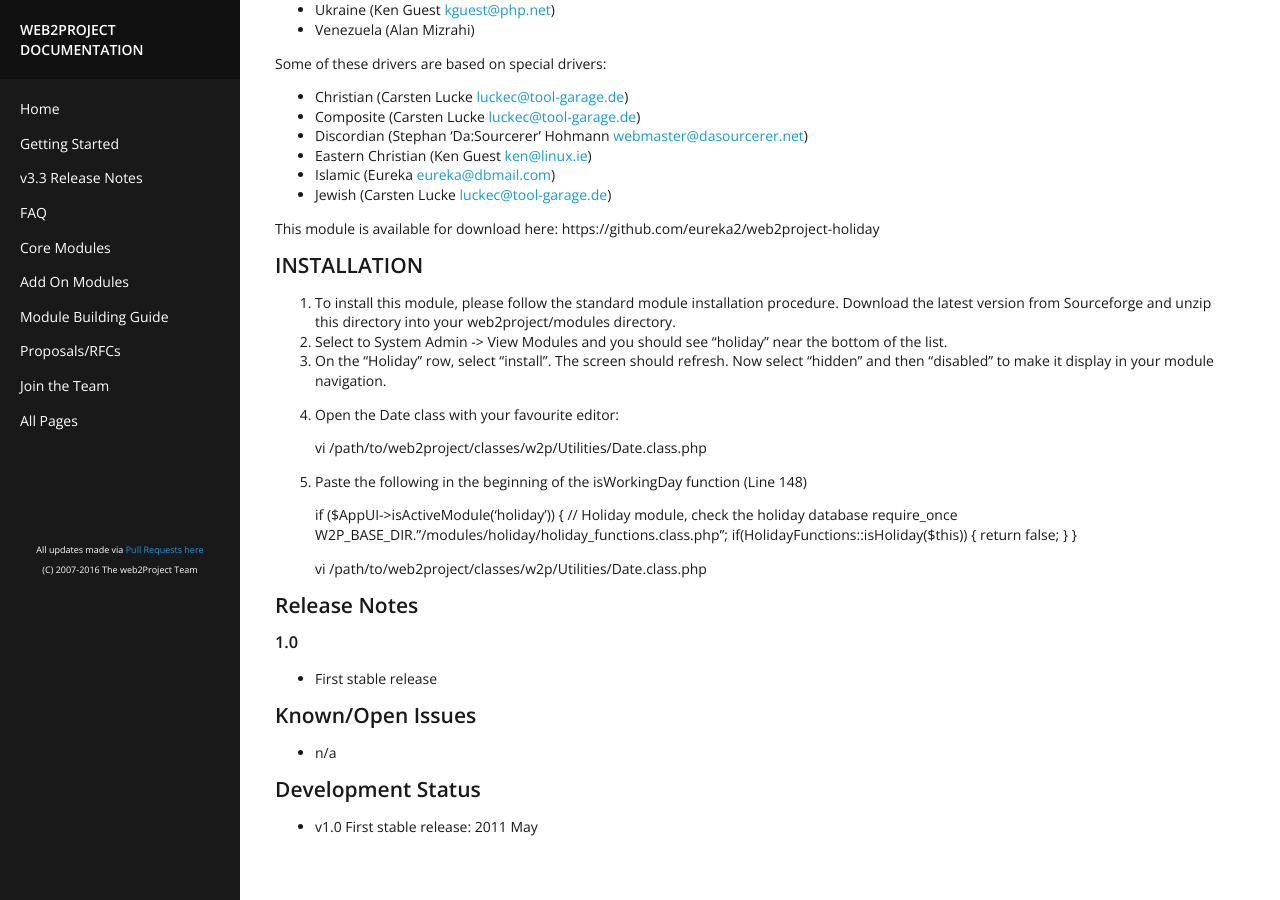
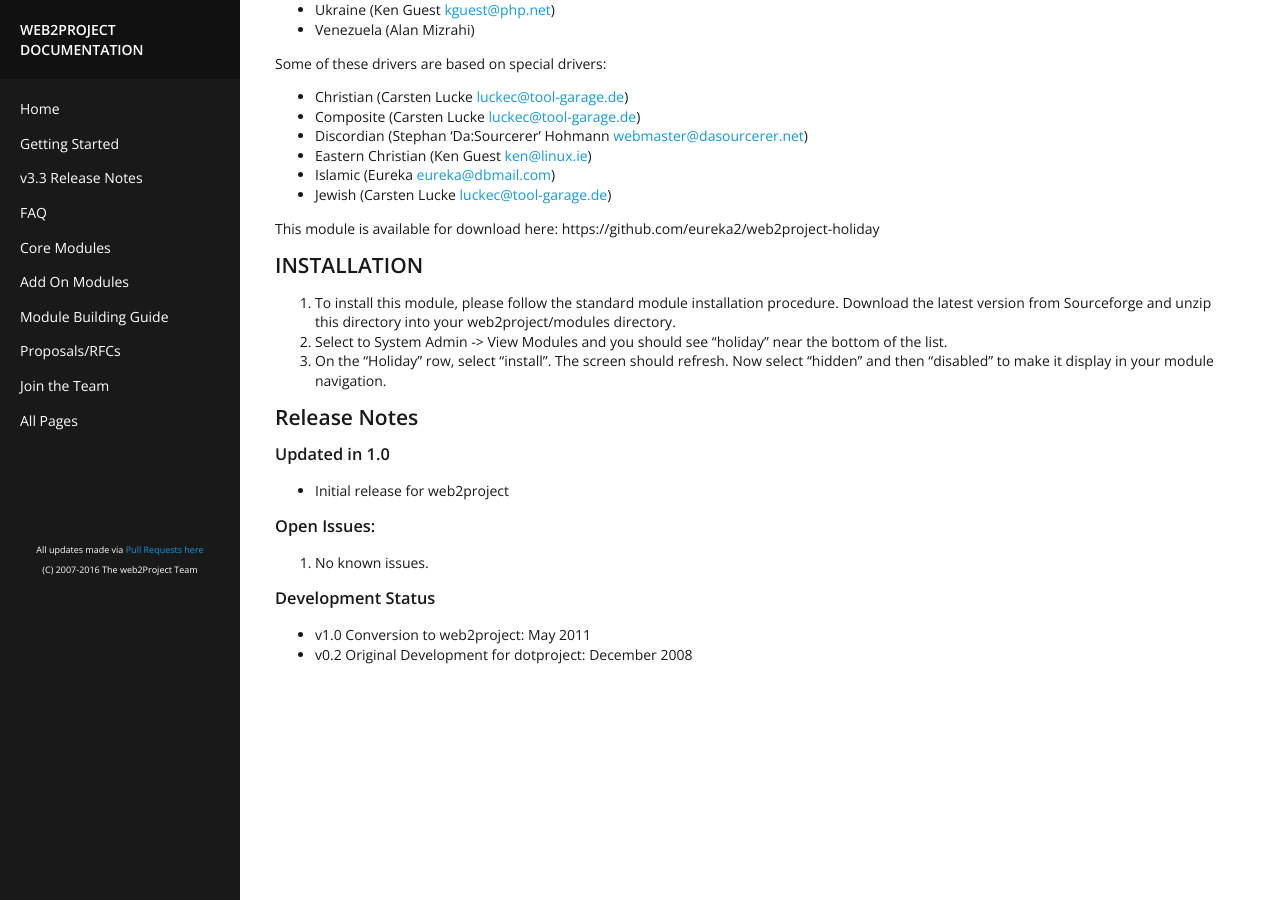
Before and after one commit to web2project/web2project.github.io, a Jekyll site: the page built from _modules/holiday.md, in a window 1280 px wide and 900 px high, scrolled down 754 px. Built offline with Jekyll 4.4.1, drawn with Linux system fonts in a browser that asks for light colours.

Commit message:
Simplified the docs
The install steps are simpler now because the module check is already included in core.

```diff
--- a/_modules/holiday.md
+++ b/_modules/holiday.md
@@ -64,33 +64,18 @@ This module is available for download here: https://github.com/eureka2/web2proje
 1. To install this module, please follow the standard module installation procedure. Download the latest version from Sourceforge and unzip this directory into your web2project/modules directory.
 1. Select to System Admin -> View Modules and you should see "holiday" near the bottom of the list.
 1. On the "Holiday" row, select "install". The screen should refresh. Now select "hidden" and then "disabled" to make it display in your module navigation.
-1. Open the Date class with your favourite editor:
-
-    vi /path/to/web2project/classes/w2p/Utilities/Date.class.php
-
-1. Paste the following in the beginning of the isWorkingDay function (Line 148)
-
-    if ($AppUI->isActiveModule('holiday')) {
-        // Holiday module, check the holiday database
-        require_once W2P_BASE_DIR."/modules/holiday/holiday_functions.class.php";
-        if(HolidayFunctions::isHoliday($this)) {
-            return false;
-        }
-    }
-
-
-    vi /path/to/web2project/classes/w2p/Utilities/Date.class.php
 
 ## Release Notes
 
-### 1.0
+### Updated in 1.0
 
-* First stable release
+*  Initial release for web2project
 
-## Known/Open Issues
+### Open Issues:
 
-* n/a
+1.  No known issues.
 
-## Development Status
+### Development Status
 
-* v1.0 First stable release: 2011 May
+*  v1.0 Conversion to web2project: May 2011
+*  v0.2 Original Development for dotproject: December 2008
```
